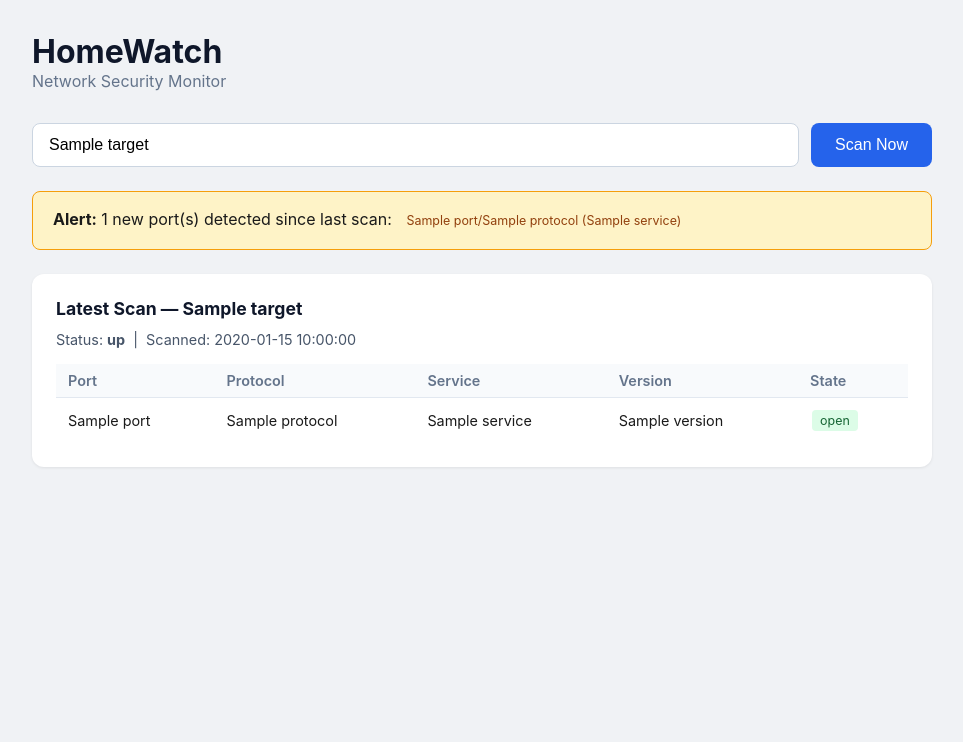
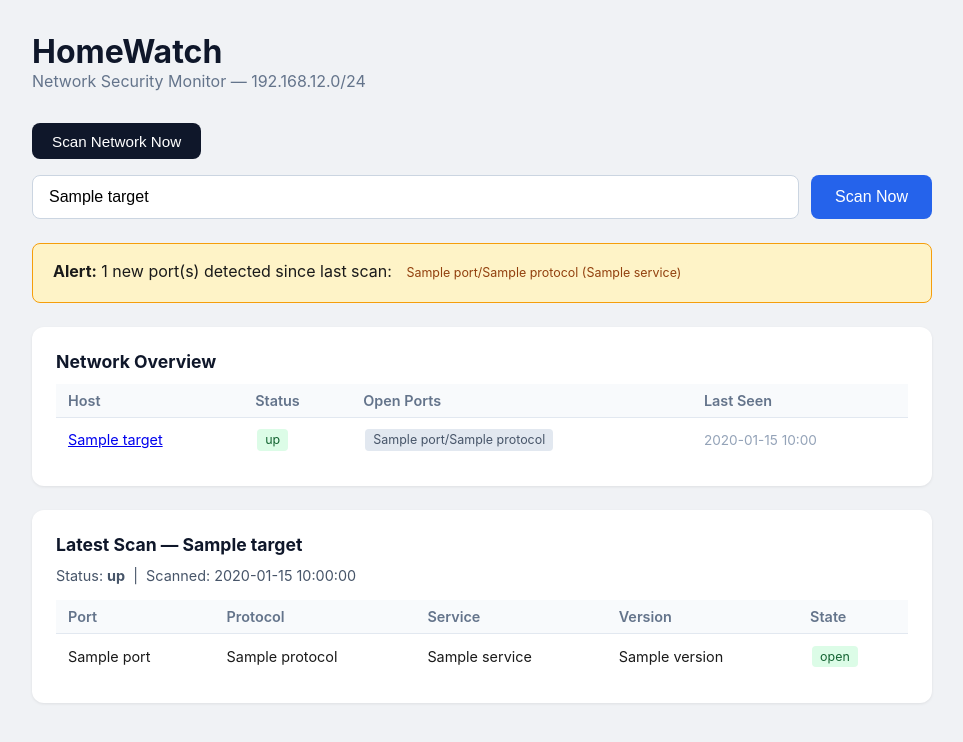
Before and after one commit to sergioacosta-dev/homewatch, a Flask app: template templates/index.html in a window 1280 px wide. Shown: the top 742 px of the page, without its empty margins (158-1121 px from the left). Run offline with Flask 3, Linux system fonts and the light colour scheme; the template is opened without the code that fills it: most values are stand-ins (such as "Sample title", 1, 10 or a date in 2020).

Commit message:
feat: add scheduled network auto-scan and network overview dashboard
- Add APScheduler background job scanning 192.168.12.0/24 every 15 min
- Add scan_network() to scanner.py using nmap ping sweep for host discovery
- Add get_all_latest_scans() to db.py for per-host latest results
- Add config.py with SUBNET and SCAN_INTERVAL_MINUTES settings
- Add /scan-network route and Scan Network Now button for on-demand sweeps
- Update dashboard home page to show all discovered hosts in a table
- Each host links to its detailed scan history

```diff
--- a/app.py
+++ b/app.py
@@ -1,30 +1,59 @@
+import logging
 from flask import Flask, render_template, request, redirect, url_for
+from apscheduler.schedulers.background import BackgroundScheduler
 import scanner
 import db
+import config
+
+logging.basicConfig(level=logging.INFO, format='%(asctime)s %(levelname)s %(message)s')
+log = logging.getLogger(__name__)
 
 app = Flask(__name__)
+db.init_db()
 
-db.init_db()
+
+def scheduled_scan():
+    log.info('Scheduled scan starting: %s', config.SUBNET)
+    try:
+        results = scanner.scan_network(config.SUBNET)
+        for result in results:
+            db.save_scan(result['target'], result['status'], result['ports'])
+        log.info('Scheduled scan complete: %d hosts', len(results))
+    except Exception as e:
+        log.error('Scheduled scan failed: %s', e)
+
+
+scheduler = BackgroundScheduler()
+scheduler.add_job(scheduled_scan, 'interval', minutes=config.SCAN_INTERVAL_MINUTES, id='network_scan')
+scheduler.start()
+
 
 @app.route('/')
 def index():
     target = request.args.get('target', '')
-    scans = []
-    current_scan = None
-    new_ports = []
 
     if target:
         scans = db.get_recent_scans(target, limit=10)
-        if scans:
-            current_scan = scans[0]
+        current_scan = scans[0] if scans else None
+        return render_template(
+            'index.html',
+            target=target,
+            current_scan=current_scan,
+            scans=scans,
+            new_ports=[],
+            all_hosts=[]
+        )
 
+    all_hosts = db.get_all_latest_scans()
     return render_template(
         'index.html',
-        target=target,
-        current_scan=current_scan,
-        scans=scans,
-        new_ports=new_ports
+        target='',
+        current_scan=None,
+        scans=[],
+        new_ports=[],
+        all_hosts=all_hosts
     )
+
 
 @app.route('/scan', methods=['POST'])
 def run_scan():
@@ -51,8 +80,17 @@ def run_scan():
         target=target,
         current_scan=current_scan,
         scans=scans,
-        new_ports=new_ports
+        new_ports=new_ports,
+        all_hosts=[]
     )
 
+
+@app.route('/scan-network', methods=['POST'])
+def run_network_scan():
+    log.info('Manual network scan triggered')
+    scheduled_scan()
+    return redirect(url_for('index'))
+
+
 if __name__ == '__main__':
-    app.run(host="0.0.0.0", port=5001, debug=False)
+    app.run(host='0.0.0.0', port=5001, debug=False, threaded=True)
--- /dev/null
+++ b/config.py
@@ -0,0 +1,2 @@
+SUBNET = '192.168.12.0/24'
+SCAN_INTERVAL_MINUTES = 15
--- a/db.py
+++ b/db.py
@@ -1,4 +1,5 @@
 import sqlite3
+import json
 from datetime import datetime
 
 DB_PATH = 'homewatch.db'
@@ -6,12 +7,11 @@ DB_PATH = 'homewatch.db'
 
 def get_connection():
     conn = sqlite3.connect(DB_PATH)
-    conn.row_factory = sqlite3.Row  # lets us access columns by name
+    conn.row_factory = sqlite3.Row
     return conn
 
 
 def init_db():
-    """Create tables if they don't exist."""
     conn = get_connection()
     conn.execute('''
         CREATE TABLE IF NOT EXISTS scans (
@@ -27,8 +27,6 @@ def init_db():
 
 
 def save_scan(target, status, ports):
-    """Save a scan result to the database."""
-    import json
     conn = get_connection()
     conn.execute(
         'INSERT INTO scans (target, scanned_at, status, ports_json) VALUES (?, ?, ?, ?)',
@@ -39,8 +37,6 @@ def save_scan(target, status, ports):
 
 
 def get_recent_scans(target, limit=10):
-    """Get the N most recent scans for a target."""
-    import json
     conn = get_connection()
     rows = conn.execute(
         'SELECT * FROM scans WHERE target = ? ORDER BY scanned_at DESC LIMIT ?',
@@ -48,21 +44,19 @@ def get_recent_scans(target, limit=10):
     ).fetchall()
     conn.close()
 
-    scans = []
-    for row in rows:
-        scans.append({
+    return [
+        {
             'id': row['id'],
             'target': row['target'],
             'scanned_at': row['scanned_at'],
             'status': row['status'],
             'ports': json.loads(row['ports_json'])
-        })
-    return scans
+        }
+        for row in rows
+    ]
 
 
 def get_previous_ports(target):
-    """Get the port list from the scan before the most recent one."""
-    import json
     conn = get_connection()
     rows = conn.execute(
         'SELECT ports_json FROM scans WHERE target = ? ORDER BY scanned_at DESC LIMIT 2',
@@ -73,3 +67,28 @@ def get_previous_ports(target):
     if len(rows) < 2:
         return []
     return json.loads(rows[1]['ports_json'])
+
+
+def get_all_latest_scans():
+    conn = get_connection()
+    rows = conn.execute('''
+        SELECT s.* FROM scans s
+        INNER JOIN (
+            SELECT target, MAX(scanned_at) AS latest
+            FROM scans
+            GROUP BY target
+        ) t ON s.target = t.target AND s.scanned_at = t.latest
+        ORDER BY s.target
+    ''').fetchall()
+    conn.close()
+
+    return [
+        {
+            'id': row['id'],
+            'target': row['target'],
+            'scanned_at': row['scanned_at'],
+            'status': row['status'],
+            'ports': json.loads(row['ports_json'])
+        }
+        for row in rows
+    ]
--- a/requirements.txt
+++ b/requirements.txt
@@ -1,2 +1,3 @@
 flask
 python-nmap
+APScheduler==3.10.4
--- a/scanner.py
+++ b/scanner.py
@@ -3,13 +3,12 @@ import json
 from datetime import datetime
 
 
+PORT_LIST = '22,80,135,443,445,3000,3389,5000,5001,8080,8443,11434,27036'
+
+
 def scan_host(target_ip):
-    """
-    Scan a single host for open ports and running services.
-    Returns a dict with host info and list of open ports.
-    """
     nm = nmap.PortScanner()
-    nm.scan(hosts=target_ip, arguments='-p 22,80,135,443,445,3000,3389,5000,5001,8080,8443,11434,27036 -T4')
+    nm.scan(hosts=target_ip, arguments=f'-p {PORT_LIST} -T4')
 
     result = {
         'target': target_ip,
@@ -39,25 +38,31 @@ def scan_host(target_ip):
     return result
 
 
-def scan_localhost():
-    """
-    Scan localhost (127.0.0.1) to capture services only visible locally.
-    """
-    return scan_host('127.0.0.1')
+def scan_network(subnet):
+    nm = nmap.PortScanner()
+    nm.scan(hosts=subnet, arguments='-sn -T4')
+    live_hosts = nm.all_hosts()
+
+    results = []
+    for host in live_hosts:
+        results.append(scan_host(host))
+    return results
 
 
 if __name__ == '__main__':
     import sys
 
     if len(sys.argv) < 2:
-        print('Usage: python scanner.py <ip_address>')
-        print('       python scanner.py localhost')
+        print('Usage: python scanner.py <ip_or_subnet>')
+        print('       python scanner.py 192.168.12.0/24')
         sys.exit(1)
 
     target = sys.argv[1]
-    if target == 'localhost':
-        target = '127.0.0.1'
+    print(f'Scanning {target}...')
 
-    print(f'Scanning {target}...')
-    result = scan_host(target)
-    print(json.dumps(result, indent=2))
+    if '/' in target:
+        results = scan_network(target)
+        print(json.dumps(results, indent=2))
+    else:
+        result = scan_host(target)
+        print(json.dumps(result, indent=2))
--- a/static/style.css
+++ b/static/style.css
@@ -112,3 +112,7 @@ tr.new-row { background: #fefce8; }
 
 .badge.open { background: #dcfce7; color: #166534; }
 .badge.new  { background: #fef3c7; color: #92400e; }
+.badge.down { background: #fee2e2; color: #991b1b; }
+.muted { color: #94a3b8; font-size: 0.85rem; }
+.btn-network { padding: 0.6rem 1.25rem; background: #0f172a; color: white; border: none; border-radius: 8px; font-size: 0.95rem; cursor: pointer; }
+.btn-network:hover { background: #1e293b; }
--- a/templates/index.html
+++ b/templates/index.html
@@ -9,21 +9,25 @@
 
   <div class="container">
     <h1>HomeWatch</h1>
-    <p class="subtitle">Network Security Monitor</p>
+    <p class="subtitle">Network Security Monitor — 192.168.12.0/24</p>
 
-    <!-- Scan form -->
+    <!-- Scan network button -->
+    <form action="/scan-network" method="POST" style="margin-bottom: 1rem;">
+      <button type="submit" class="btn-network">Scan Network Now</button>
+    </form>
+
+    <!-- Manual scan form -->
     <form action="/scan" method="POST" class="scan-form">
       <input
         type="text"
         name="target"
-        placeholder="Target IP (e.g. 192.168.1.42)"
+        placeholder="Scan a specific IP e.g. 192.168.12.110"
         value="{{ target }}"
-        required
       >
       <button type="submit">Scan Now</button>
     </form>
 
-    <!-- New port alerts -->
+    <!-- New port alerts (manual scan) -->
     {% if new_ports %}
     <div class="alert">
       <strong>Alert:</strong> {{ new_ports | length }} new port(s) detected since last scan:
@@ -33,7 +37,49 @@
     </div>
     {% endif %}
 
-    <!-- Current scan results -->
+    <!-- All hosts overview (home page) -->
+    {% if all_hosts %}
+    <div class="card">
+      <h2>Network Overview</h2>
+      <table>
+        <thead>
+          <tr>
+            <th>Host</th>
+            <th>Status</th>
+            <th>Open Ports</th>
+            <th>Last Seen</th>
+          </tr>
+        </thead>
+        <tbody>
+          {% for host in all_hosts %}
+          <tr>
+            <td><a href="/?target={{ host.target }}">{{ host.target }}</a></td>
+            <td>
+              <span class="badge {{ 'open' if host.status == 'up' else 'down' }}">
+                {{ host.status }}
+              </span>
+            </td>
+            <td>
+              {% for p in host.ports %}
+                <span class="badge">{{ p.port }}/{{ p.protocol }}</span>
+              {% endfor %}
+              {% if not host.ports %}
+                <span class="badge">none</span>
+              {% endif %}
+            </td>
+            <td class="muted">{{ host.scanned_at[:16] | replace('T', ' ') }}</td>
+          </tr>
+          {% endfor %}
+        </tbody>
+      </table>
+    </div>
+    {% elif not target %}
+    <div class="card">
+      <p>No scan data yet. Waiting for first scheduled scan, or enter an IP above to scan now.</p>
+    </div>
+    {% endif %}
+
+    <!-- Single host detail (after manual scan or ?target=) -->
     {% if current_scan %}
     <div class="card">
       <h2>Latest Scan — {{ target }}</h2>
@@ -67,7 +113,6 @@
       {% endif %}
     </div>
 
-    <!-- Scan history -->
     {% if scans | length > 1 %}
     <div class="card">
       <h2>Scan History</h2>
@@ -82,7 +127,7 @@
         <tbody>
           {% for scan in scans %}
           <tr>
-            <td>{{ scan.scanned_at }}</td>
+            <td>{{ scan.scanned_at[:16] | replace('T', ' ') }}</td>
             <td>{{ scan.status }}</td>
             <td>
               {% for p in scan.ports %}
@@ -95,11 +140,6 @@
       </table>
     </div>
     {% endif %}
-
-    {% elif target %}
-    <div class="card">
-      <p>No scans yet for {{ target }}. Click "Scan Now" to start.</p>
-    </div>
     {% endif %}
 
   </div>
```
